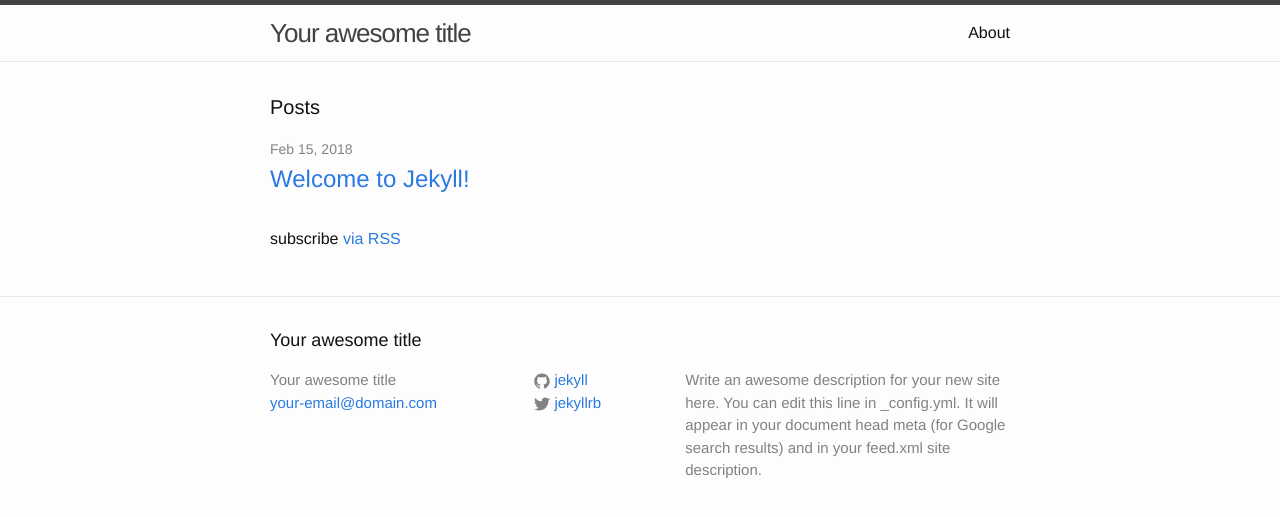
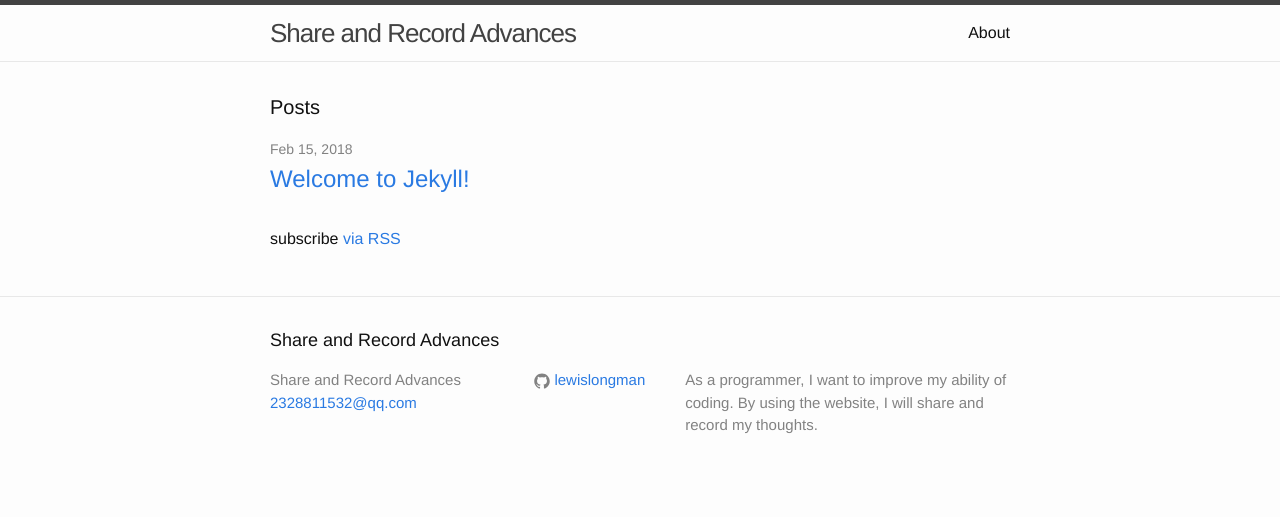
Before and after one commit to lewislongman/lewislongman.github.io, a Jekyll site: the page built from index.html, in a window 1280 px wide. Shown: the top 517 px of the page. Built offline with Jekyll 4.4.1, drawn with Linux system fonts in a browser that asks for light colours.

Commit message:
config jekyll

```diff
--- a/_config.yml
+++ b/_config.yml
@@ -1,4 +1,4 @@
-# Welcome to Jekyll!
+# Share and Record Advances
 #
 # This config file is meant for settings that affect your whole blog, values
 # which you are expected to set up once and rarely need to edit after that.
@@ -6,16 +6,14 @@
 # 'jekyll serve'. If you change this file, please restart the server process.
 
 # Site settings
-title: Your awesome title
-email: your-email@domain.com
+title: Share and Record Advances
+email: 2328811532@qq.com
 description: > # this means to ignore newlines until "baseurl:"
-  Write an awesome description for your new site here. You can edit this
-  line in _config.yml. It will appear in your document head meta (for
-  Google search results) and in your feed.xml site description.
+  As a programmer, I want to improve my ability of coding. By using
+  the website, I will share and record my thoughts.
 baseurl: "" # the subpath of your site, e.g. /blog
-url: "http://yourdomain.com" # the base hostname & protocol for your site
-twitter_username: jekyllrb
-github_username:  jekyll
+url: "https://lewislongman.github.io" # the base hostname & protocol for your site
+github_username:  lewislongman
 
 # Build settings
 markdown: kramdown
```
